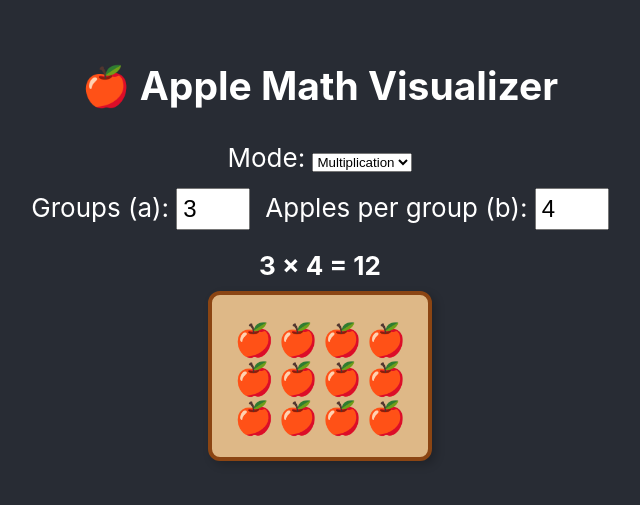
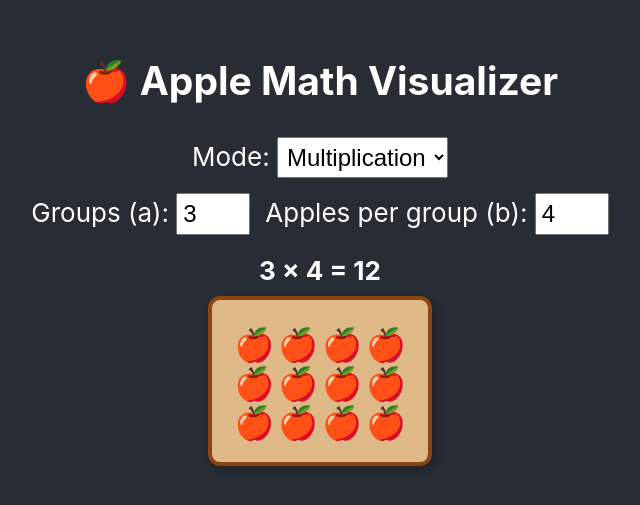
Before and after one commit to Rangel888/math-practice-app, a React (Create React App) app in the folder frontend/: page / in a window 1280 px wide. Shown: the part 155-660 px from the top of the page, without its empty margins (320-960 px from the left). Built offline with nearby package versions, Linux system fonts and the light colour scheme.

Commit message:
Increased size of drop down text

```diff
--- a/frontend/src/AppleVisualizer.tsx
+++ b/frontend/src/AppleVisualizer.tsx
@@ -36,7 +36,11 @@ const AppleVisualizer: React.FC = () => {
       <div style={{ marginBottom: "15px" }}>
         <label>
           Mode:{" "}
-          <select value={mode} onChange={e => setMode(e.target.value)}>
+          <select
+            value={mode}
+            onChange={e => setMode(e.target.value)}
+            style={{ fontSize: '1.5rem', padding: '5px' }}
+          >
             <option value="multiplication">Multiplication</option>
             <option value="division">Division</option>
           </select>
```
